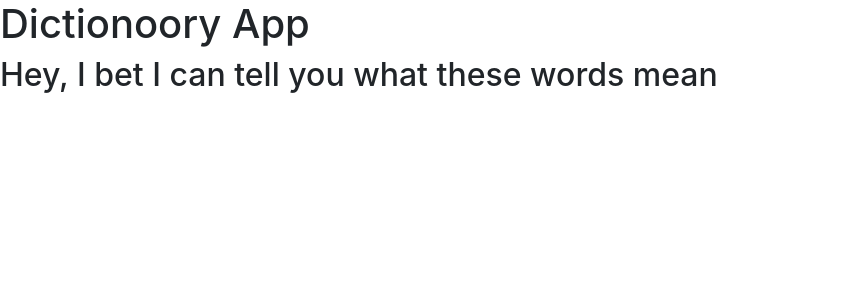
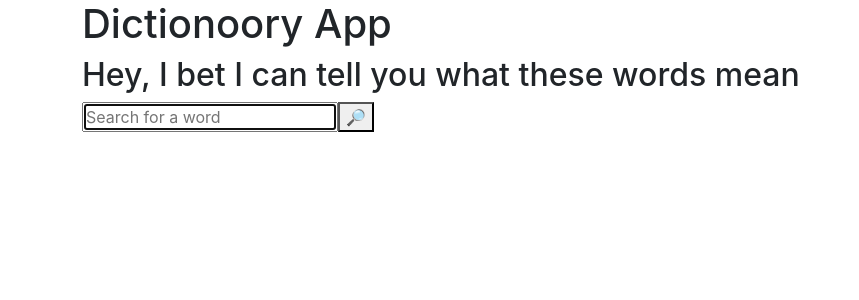
Before and after one commit to kaychua/dictionary-app, a React (Create React App) app: page / in a window 1280 px wide. Shown: the top 300 px of the page, without its empty margins (0-859 px from the left). Built offline with nearby package versions, Linux system fonts and the light colour scheme.

Commit message:
Search Engine created

```diff
--- a/src/App.js
+++ b/src/App.js
@@ -1,12 +1,19 @@
+import React from "react";
 import "./App.css";
+import DictionarySearchEngine from "./DictionarySearchEngine";
 
 export default function App() {
   return (
-    <div className="App">
-      <header className="App-header">
-        <h1>Dictionoory App</h1>
-        <h2>Hey, I bet I can tell you what these words mean</h2>
-      </header>
+    <div className="container">
+      <div className="App">
+        <header className="App-header">
+          <h1>Dictionoory App</h1>
+          <h2>Hey, I bet I can tell you what these words mean</h2>
+        </header>
+        <main>
+          <DictionarySearchEngine />
+        </main>
+      </div>
     </div>
   );
 }
--- /dev/null
+++ b/src/DictionarySearchEngine.js
@@ -0,0 +1,12 @@
+import React from "react";
+
+export default function DictionarySearchEngine() {
+  return (
+    <div className="DictionarySearch">
+      <form>
+        <input type="search" autofocus="on" placeholder="Search for a word" />
+        <button type="submit">🔎</button>
+      </form>
+    </div>
+  );
+}
```
